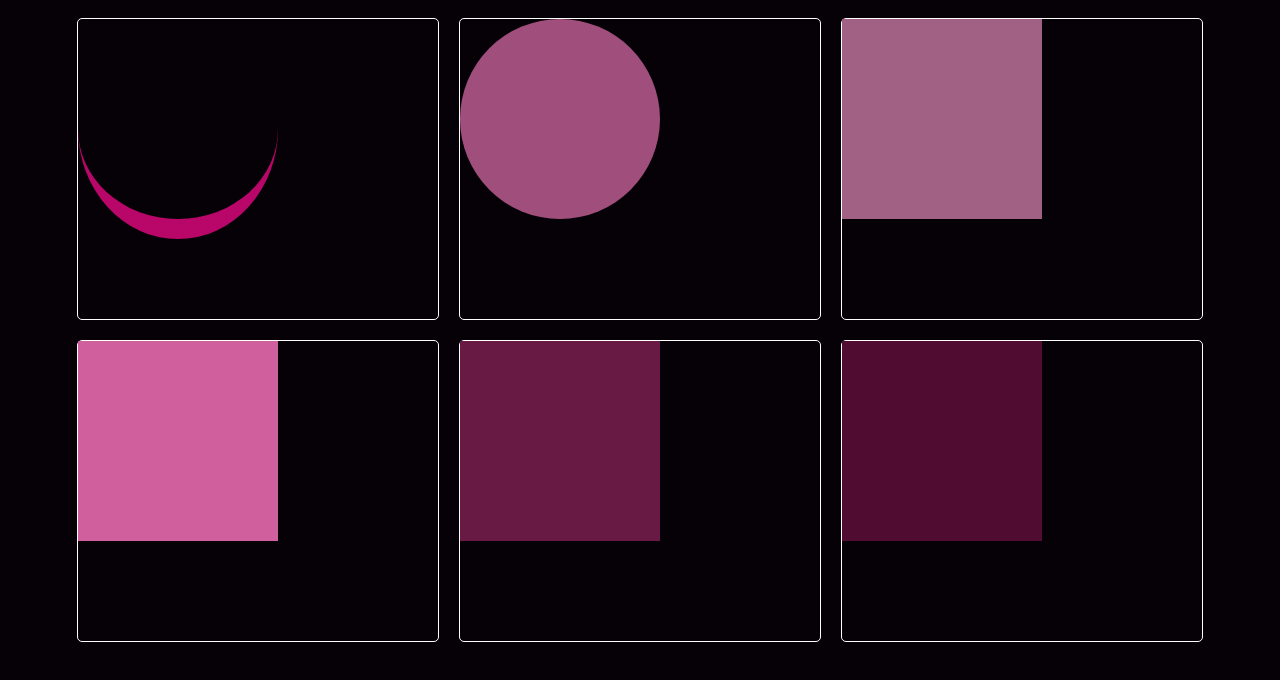
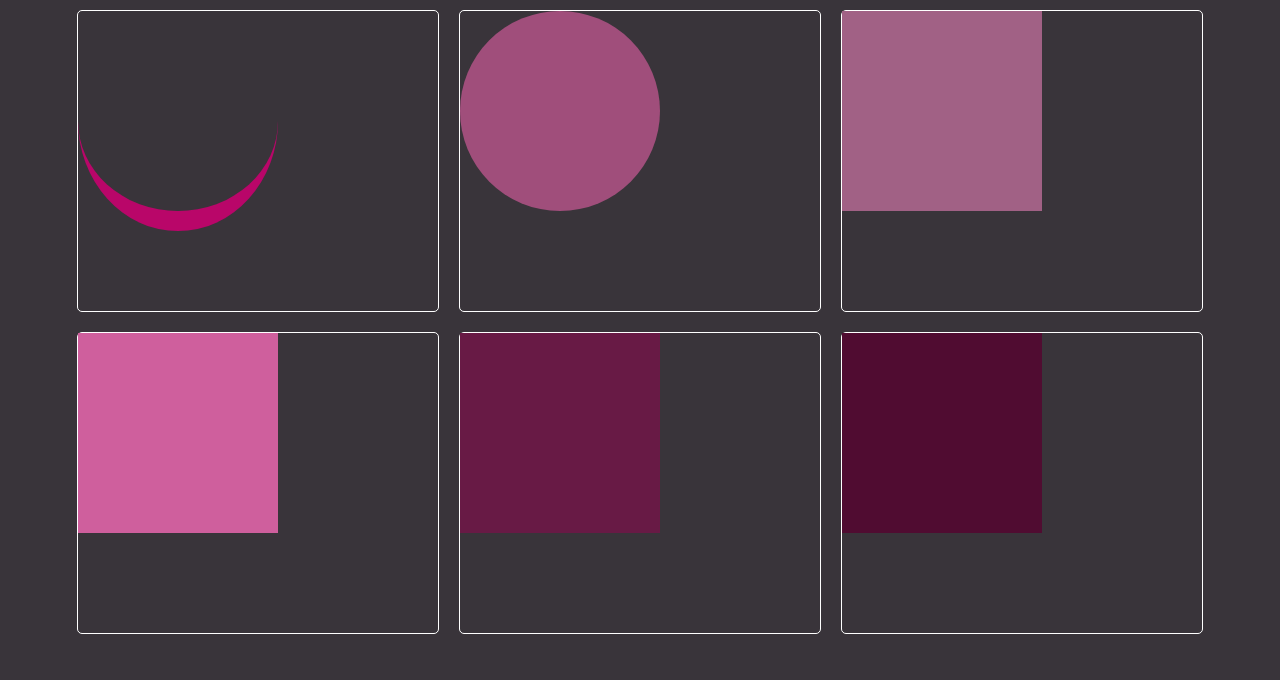
Before and after one commit to DTC-Formation/kotrana-animation-kantorandri, a plain HTML site: page index.html in a window 1280 px wide. Drawn offline with Linux system fonts and the light colour scheme.

Commit message:
ajout margin padding

```diff
--- a/assets/style.css
+++ b/assets/style.css
@@ -1,9 +1,12 @@
 body{
-    background-color:#060007 ;
+    background-color:#39343a ;
     display: flex;
     flex-wrap: wrap;
     justify-content: center;
     align-items: center;
+    margin: 0;
+    padding: 0;
+    box-sizing: border-box;
 }
 .box {
     margin: 10px;
```
